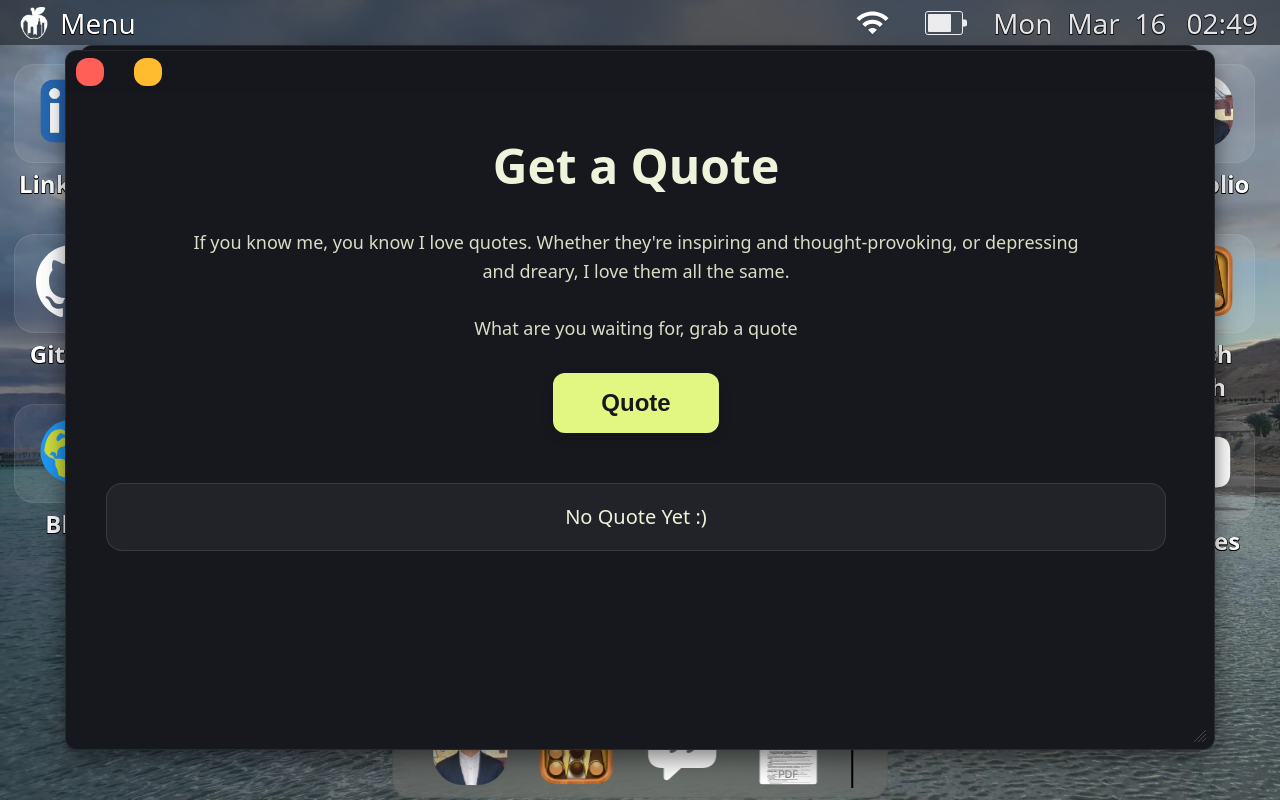
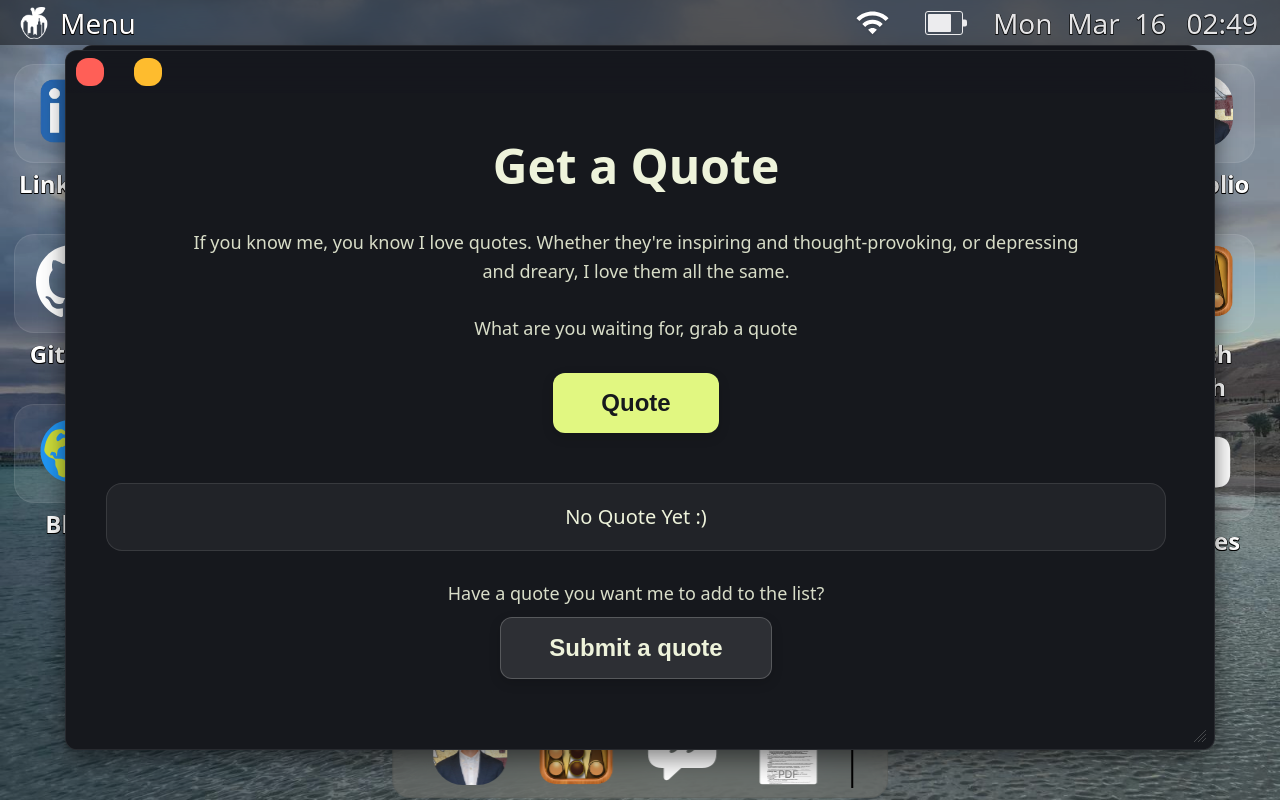
Before and after one commit to RoySchor/personal-website, a React (Vite) app in the folder 2d-personal-portfolio-website/: page / in a window 1280 px wide. Both pictures are taken after a click on the button 682 px from the left and 748 px from the top of the page. Built offline with nearby package versions, Linux system fonts and the light colour scheme.

Commit message:
adding intake form for quotes (#6)

```diff
--- a/2d-personal-portfolio-website/src/apps/QuotesApp.tsx
+++ b/2d-personal-portfolio-website/src/apps/QuotesApp.tsx
@@ -3,9 +3,16 @@ import React, { useState } from "react";
 import quotesData from "../data/quotes.json";
 import type { WindowAppProps } from "../system/types";
 
+// Google Form for quote submissions. `embedded=true` serves the chrome-less
+// version meant for iframes; the same form id is used for the new-tab fallback.
+const QUOTE_FORM_ID = "1FAIpQLSf1MxQN_5ilUloSKBxTo6wrAPlQNCNoT7abceb4D9GH0ee2TQ";
+const QUOTE_FORM_EMBED_URL = `https://docs.google.com/forms/d/e/${QUOTE_FORM_ID}/viewform?embedded=true`;
+const QUOTE_FORM_URL = `https://docs.google.com/forms/d/e/${QUOTE_FORM_ID}/viewform`;
+
 const QuotesApp: React.FC<WindowAppProps> = () => {
   const [currentQuote, setCurrentQuote] = useState<string | null>(null);
   const [copied, setCopied] = useState(false);
+  const [formOpen, setFormOpen] = useState(false);
 
   const quotes: string[] = quotesData;
 
@@ -228,6 +235,78 @@ const QuotesApp: React.FC<WindowAppProps> = () => {
           {currentQuote ? formatQuote(currentQuote) : "No Quote Yet :)"}
         </p>
       </div>
+
+      {/* Quote submission form */}
+      <div style={{ width: "var(--quotes-form-width)", textAlign: "center" }}>
+        <p
+          style={{
+            margin: "0 0 12px",
+            fontSize: "var(--quotes-subtitle-size)",
+            color: "#EEF3DB",
+            opacity: 0.9,
+          }}
+        >
+          Have a quote you want me to add to the list?
+        </p>
+
+        <button
+          className="quotes-app-button"
+          onClick={() => setFormOpen((open) => !open)}
+          aria-expanded={formOpen}
+          style={{
+            background: "rgba(255, 255, 255, 0.1)",
+            color: "#EEF3DB",
+            border: "1px solid rgba(255, 255, 255, 0.2)",
+            borderRadius: "12px",
+            padding: "var(--quotes-button-padding)",
+            fontSize: "var(--quotes-button-font-size)",
+            fontWeight: "600",
+            cursor: "pointer",
+            transition: "all 0.2s",
+            boxShadow: "0 4px 12px rgba(0, 0, 0, 0.15)",
+            WebkitTapHighlightColor: "transparent",
+          }}
+        >
+          {formOpen ? "Hide form" : "Submit a quote"}
+        </button>
+
+        {formOpen && (
+          <div style={{ marginTop: "var(--quotes-form-gap)" }}>
+            <iframe
+              src={QUOTE_FORM_EMBED_URL}
+              title="Submit a quote"
+              style={{
+                width: "100%",
+                height: "var(--quotes-form-height)",
+                border: "1px solid rgba(255, 255, 255, 0.1)",
+                borderRadius: "16px",
+                background: "#fff",
+              }}
+            >
+              Loading form…
+            </iframe>
+
+            <p
+              style={{
+                margin: "12px 0 0",
+                fontSize: "var(--quotes-subtitle-size)",
+                color: "#EEF3DB",
+                opacity: 0.7,
+              }}
+            >
+              Form not loading?{" "}
+              <a
+                href={QUOTE_FORM_URL}
+                target="_blank"
+                rel="noopener noreferrer"
+                style={{ color: "#E1F781" }}
+              >
+                Open it in a new tab
+              </a>
+            </p>
+          </div>
+        )}
+      </div>
     </div>
   );
 };
--- a/2d-personal-portfolio-website/src/index.css
+++ b/2d-personal-portfolio-website/src/index.css
@@ -77,6 +77,9 @@
   --quotes-container-padding: 40px;
   --quotes-dev-gap: 30px;
   --quotes-quote-box-margin-top: 20px;
+  --quotes-form-width: 70%;
+  --quotes-form-height: 440px;
+  --quotes-form-gap: 20px;
 
   /* Lock screen sizing */
   --lock-screen-width: 400px;
@@ -163,6 +166,9 @@
     --quotes-container-padding: 10px 50px;
     --quotes-dev-gap: 50px;
     --quotes-quote-box-margin-top: 10px;
+    --quotes-form-width: 80%;
+    --quotes-form-height: 450px;
+    --quotes-form-gap: 24px;
 
     /* Lock screen sizing - mobile */
     --lock-screen-width: 800px;
```
